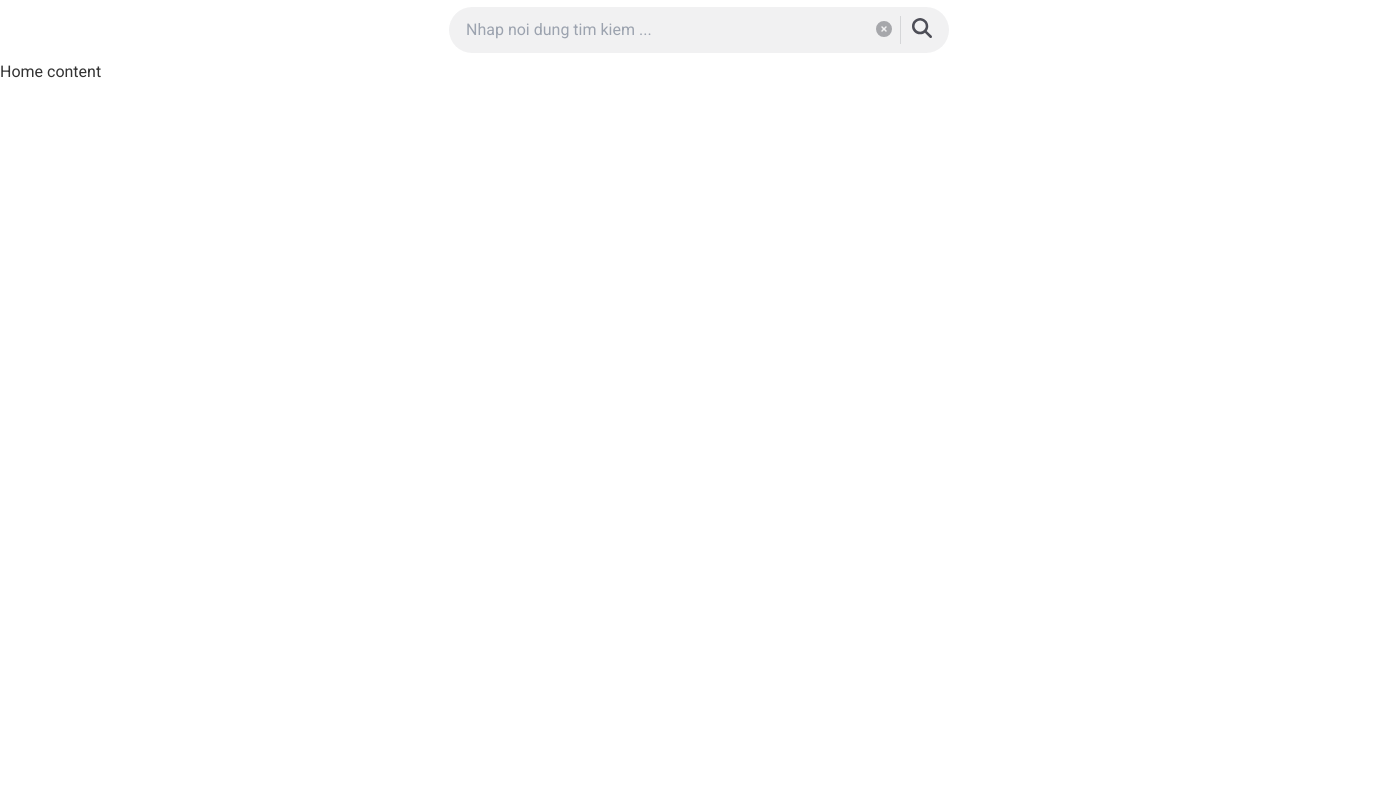
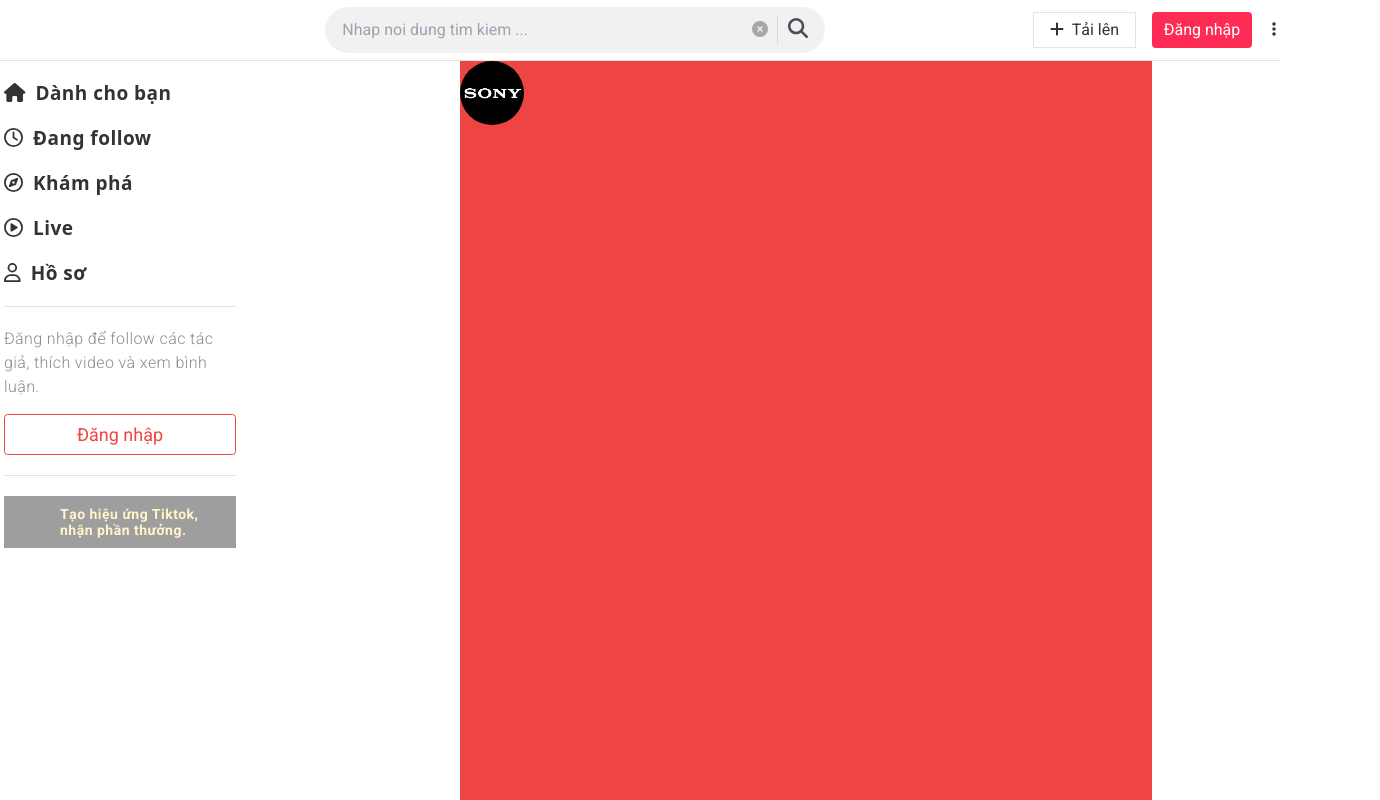
Before and after one commit to hunga516/vi-education, a React (Create React App) app: page / in a window 1280 px wide. Shown: the top 800 px of the page, 1380 px wide, since content can reach past the window. Built offline with nearby package versions, Linux system fonts and the light colour scheme; grey boxes are pictures that could not be loaded.

Commit message:
complete sidebar

```diff
--- a/src/assets/images/index.js
+++ b/src/assets/images/index.js
@@ -1,5 +1,6 @@
 const images = {
-    logo: require('./logo.svg').default
+    logo: require('./logo.svg').default,
+    sony: require('./img/sony.png')
 }
 
 export default images;
--- a/src/components/GlobalStyle/GlobalStyle.module.scss
+++ b/src/components/GlobalStyle/GlobalStyle.module.scss
@@ -5,8 +5,6 @@
     --primary: rgb(254, 44, 85);
     --text-color: #333;
 }
-
-
 
 * {
     box-sizing: border-box;
@@ -30,12 +28,12 @@ body {
     height: 60px;
 }
 
-input,
-button {
-    outline: none;
-    border: none;
-}
+// input,
+// button {
+//     outline: none;
+//     border: none;
+// }
 
 a[href] {
-    color: var(--text-color)
+    color: var(--text-color);
 }
--- a/src/components/Layout/DefaultLayout/index.js
+++ b/src/components/Layout/DefaultLayout/index.js
@@ -1,13 +1,19 @@
 import Header from "../components/Header"
+import Sidebar from "../components/Sidebar"
 
 function DefaultLayout({ children }) {
     return (
-        <>
+        <div>
             <Header />
-            <div className="content">
-                {children}
+            <div className="mx-auto flex justify-center w-[1380px]">
+                <div className="w-[232px] pb-[800px]">
+                    <Sidebar />
+                </div>
+                <div className="content w-[1140px]">
+                    {children}
+                </div>
             </div>
-        </>
+        </div>
     )
 }
 
--- a/src/components/Layout/components/Header/index.js
+++ b/src/components/Layout/components/Header/index.js
@@ -1,6 +1,6 @@
 import images from "../../../../assets/images"
 import { FontAwesomeIcon } from '@fortawesome/react-fontawesome'
-import { faCircleXmark, faCircle, faMagnifyingGlass } from '@fortawesome/free-solid-svg-icons';
+import { faCircleXmark, faEllipsisVertical, faMagnifyingGlass, faPlus } from '@fortawesome/free-solid-svg-icons';
 import { useEffect, useRef } from "react";
 function Header() {
 
@@ -25,7 +25,7 @@ function Header() {
 
     return (
         <>
-            <div className="wrapper flex justify-center">
+            <div className="wrapper flex justify-center border-b-[1px] border-[#1618231F]">
                 <div className="flex justify-between items-center content h-[60px] w-[1380px]">
                     <div className="logo h-[42px] w-[118px]">
                         <img src={images.logo}></img>
@@ -48,7 +48,18 @@ function Header() {
                             <FontAwesomeIcon icon={faMagnifyingGlass} style={{ width: '20px', height: '20px' }} />
                         </button>
                     </div>
-                    <div className="action"></div>
+                    <div className="action flex items-center gap-[16px]">
+                        <button className="upload px-[16px] h-[36px] hover:bg-[#f8f8f8] border-[1px] border-[#1618231E]">
+                            <i className="mr-[8px]">
+                                <FontAwesomeIcon icon={faPlus} />
+                            </i>
+                            Tải lên
+                        </button>
+                        <button className="sign-in w-[100px] h-[36px] mx-auto my-auto hover:bg-[#ef2a51] rounded-[4px] bg-[#fe2c55] text-white">Đăng nhập</button>
+                        <i className="px-[4px]">
+                            <FontAwesomeIcon icon={faEllipsisVertical} />
+                        </i>
+                    </div>
                 </div>
             </div>
         </>
--- /dev/null
+++ b/src/components/Layout/components/Sidebar/index.js
@@ -0,0 +1,57 @@
+import { FontAwesomeIcon } from "@fortawesome/react-fontawesome"
+import { faHouse, faUserGroup } from "@fortawesome/free-solid-svg-icons"
+import { faCompass, faUser, faCirclePlay, faClock } from "@fortawesome/free-regular-svg-icons"
+
+function Sidebar() {
+
+    return (
+        <>
+            <ul className="nav flex flex-col text-[19px] leading-[45px] py-[10px] font-sans font-semibold tracking-wide border-b-[1px] border-[#1618231F]">
+                <li>
+                    <i className="mr-[10px]">
+                        <FontAwesomeIcon icon={faHouse} />
+                    </i>
+                    Dành cho bạn
+                </li>
+                <li>
+                    <i className="mr-[10px]">
+                        {/* <FontAwesomeIcon icon={faUserGroup} /> */}
+                        <FontAwesomeIcon icon={faClock} />
+                    </i>
+                    Đang follow
+                </li>
+                <li>
+                    <i className="mr-[10px]">
+                        <FontAwesomeIcon icon={faCompass} />
+                    </i>
+                    Khám phá
+                </li>
+                <li>
+                    <i className="mr-[10px]">
+                        <FontAwesomeIcon icon={faCirclePlay} />
+                    </i>
+                    Live
+                </li>
+                <li>
+                    <i className="mr-[10px]">
+                        <FontAwesomeIcon icon={faUser} />
+                    </i>
+                    Hồ sơ
+                </li>
+            </ul>
+            <div className="require-login py-[20px] border-b-[1px] border-[#1618231F]">
+                <div className="text-[#8a8b90] font-light text-[16px] tracking-wide">Đăng nhập để follow các tác giả, thích video và xem bình luận.</div>
+                <button className="w-full border-[1px] border-red-500 text-[18px] py-[6px] px-[8px] rounded-md mt-[15px]">
+                    <h1 className="text-red-500">Đăng nhập</h1>
+                </button>
+            </div>
+            <div className="container relative mt-[20px]">
+                <img src="https://sf16-website-login.neutral.ttwstatic.com/obj/tiktok_web_login_static/tiktok/webapp/main/webapp-desktop/8152caf0c8e8bc67ae0d.png" className="h-[52px] w-full"></img>
+                <h4 className="absolute w-[141px] left-[56px] top-1/2 transfrom -translate-y-1/2 text-[#fff5c9] text-[14px] font-semibold leading-[16px] text-left tracking-[0.035em]">Tạo hiệu ứng Tiktok, nhận phần thưởng.</h4>
+            </div >
+
+        </>
+    )
+}
+
+export default Sidebar
--- a/src/pages/HomePage.js
+++ b/src/pages/HomePage.js
@@ -1,8 +1,18 @@
+import images from "../assets/images"
+
 function HomePage() {
 
     return (
         <>
-            <h1>Home content</h1>
+            <div className="wrapper flex w-[692px] mx-auto bg-red-500 pb-[800px]">
+                <div className="avatar w-[64px] h-[64px] ">
+                    <img
+                        src={images.sony}
+                        className="rounded-full"
+                    />
+                </div>
+                <div className="content"></div>
+            </div>
         </>
     )
 }
```
Also changed, not shown: src/assets/images/img/sony.png (added).
